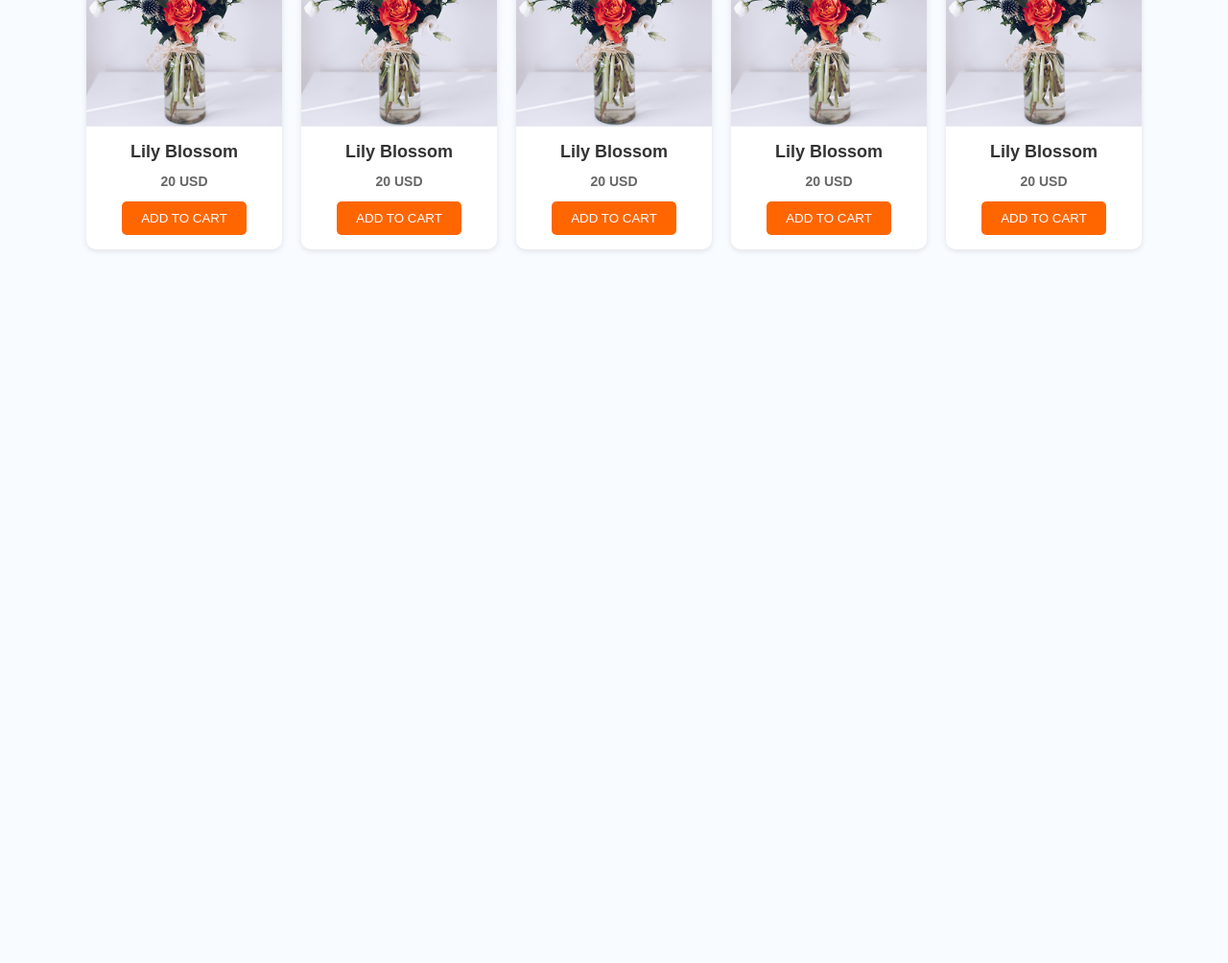
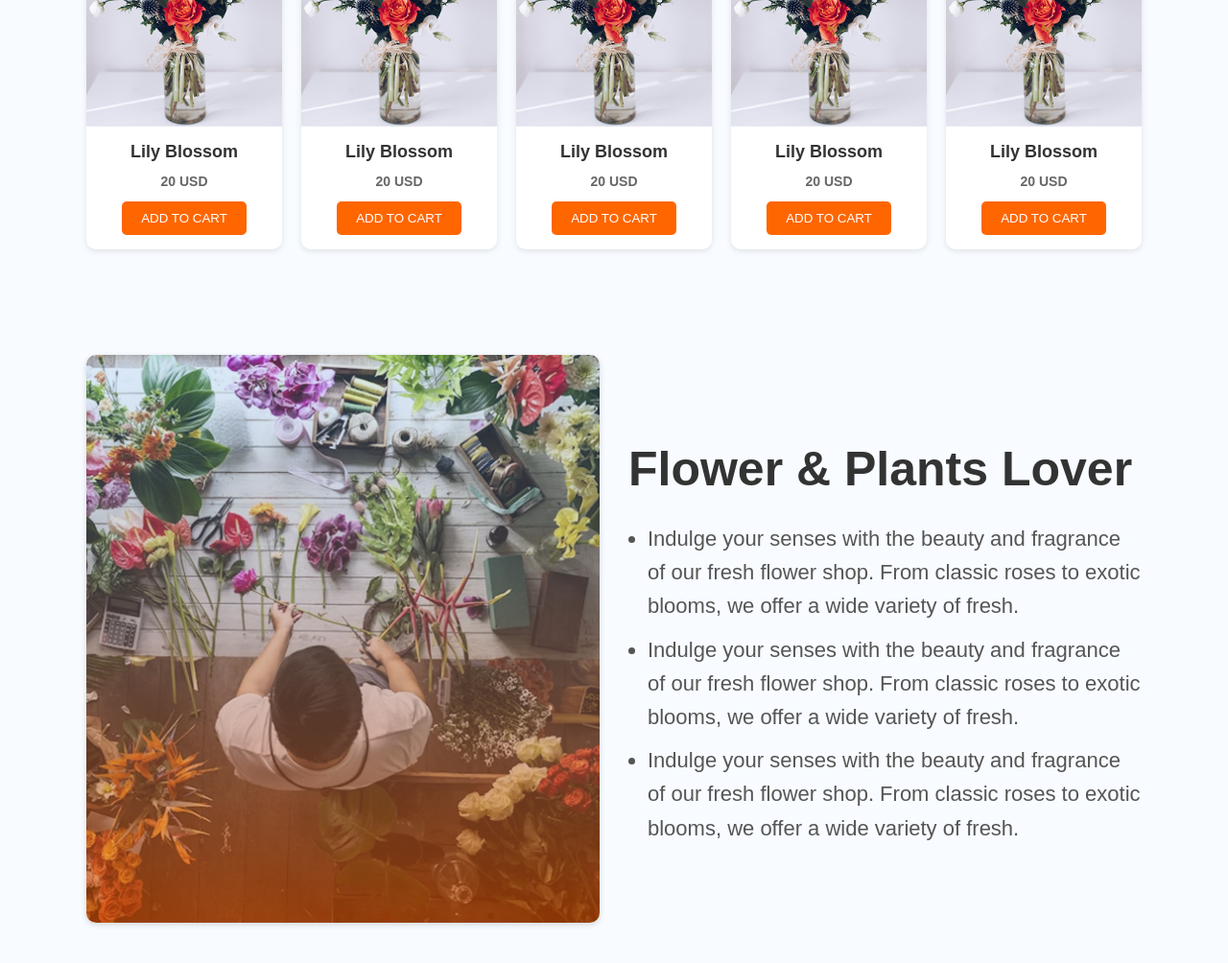
Before and after one commit to Bappyosman/Assignment_2, a plain HTML site: page index.html in a window 1280 px wide. Shown: the part 1194-2198 px from the top of the page at 96% size. Before the commit the page ends 1494 px from the top, so only its background shows below. Drawn offline with Linux system fonts and the light colour scheme.

Commit message:
Third commit

```diff
--- a/Style/style.css
+++ b/Style/style.css
@@ -186,3 +186,56 @@ nav {
     grid-template-columns: 1fr;
   }
 }
+
+
+/* Flower & Plants Lover Section */
+.lover-section {
+  max-width: 1140px;
+  margin: 50px auto;
+  display: grid;
+  grid-template-columns: 1fr 1fr;
+  align-items: center;
+  gap: 30px;
+  padding: 20px;
+}
+
+.lover-image img {
+  width: 100%;
+  border-radius: 10px;
+  box-shadow: 0 2px 6px rgba(0,0,0,0.15);
+}
+
+.lover-text h2 {
+  font-size: 50px;
+  margin-bottom: 15px;
+  color: #333;
+}
+
+.lover-text ul {
+  list-style: disc;
+  padding-left: 20px;
+  color: #555;
+  line-height: 1.6;
+}
+
+.lover-text ul li {
+  margin-bottom: 10px;
+  font-size: 22px;
+}
+
+/* Responsive */
+@media (max-width: 768px) {
+  .lover-section {
+    grid-template-columns: 1fr;
+    text-align: center;
+  }
+
+  .lover-text {
+    text-align: left;
+  }
+
+  /* Image first, text after */
+  .lover-image {
+    order: -1;
+  }
+}
--- a/index.html
+++ b/index.html
@@ -108,5 +108,32 @@
         </div>
       </div>
     </section>
+
+    <!-- Flower & Plants Lover Section -->
+    <section class="lover-section">
+      <div class="lover-image">
+        <img src="assets/flower-store.png" alt="Flower Lover" />
+      </div>
+      <div class="lover-text">
+        <h2>Flower & Plants Lover</h2>
+        <ul>
+          <li>
+            Indulge your senses with the beauty and fragrance of our fresh
+            flower shop. From classic roses to exotic blooms, we offer a wide
+            variety of fresh.
+          </li>
+          <li>
+            Indulge your senses with the beauty and fragrance of our fresh
+            flower shop. From classic roses to exotic blooms, we offer a wide
+            variety of fresh.
+          </li>
+          <li>
+            Indulge your senses with the beauty and fragrance of our fresh
+            flower shop. From classic roses to exotic blooms, we offer a wide
+            variety of fresh.
+          </li>
+        </ul>
+      </div>
+    </section>
   </body>
 </html>
```
